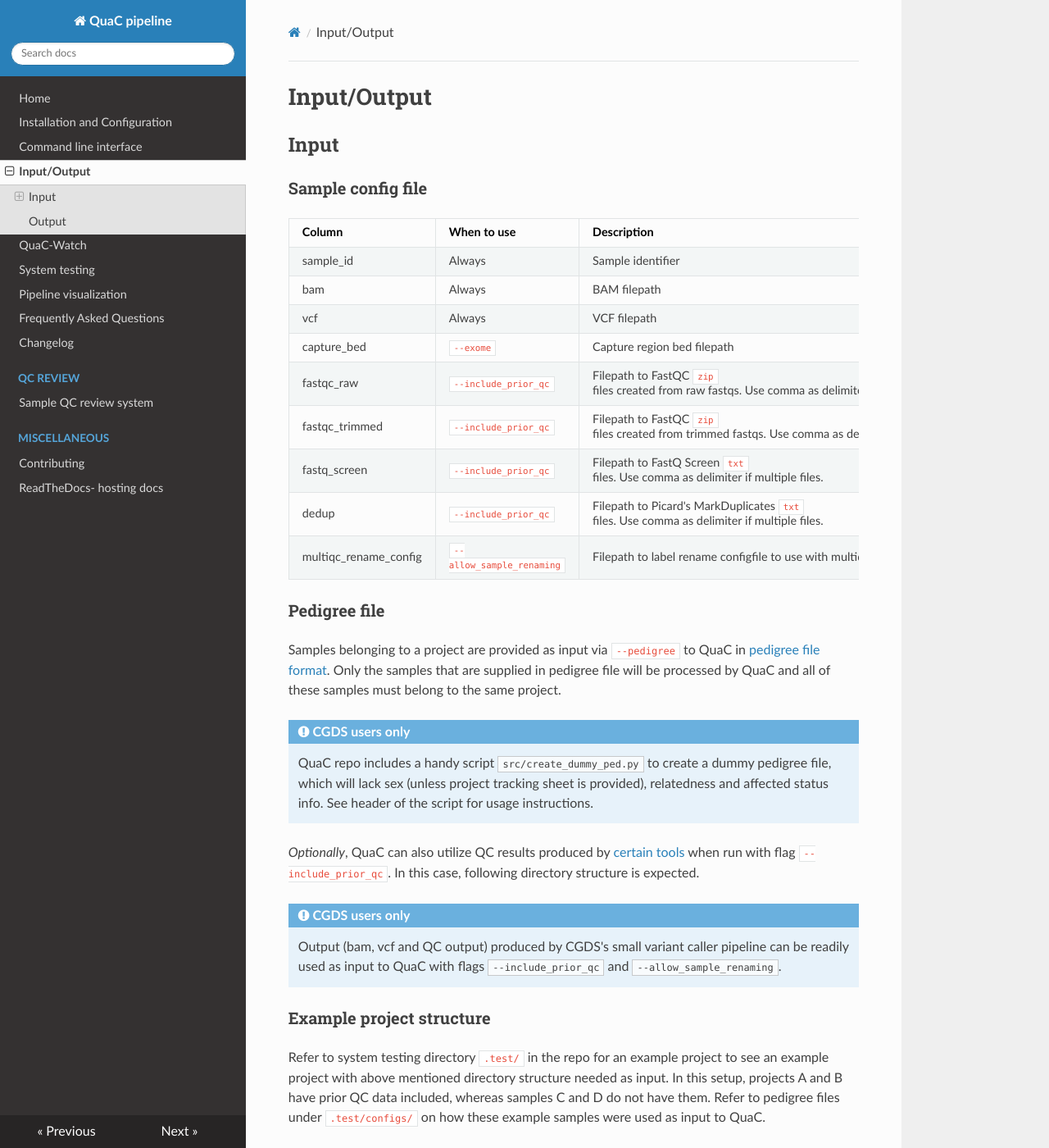
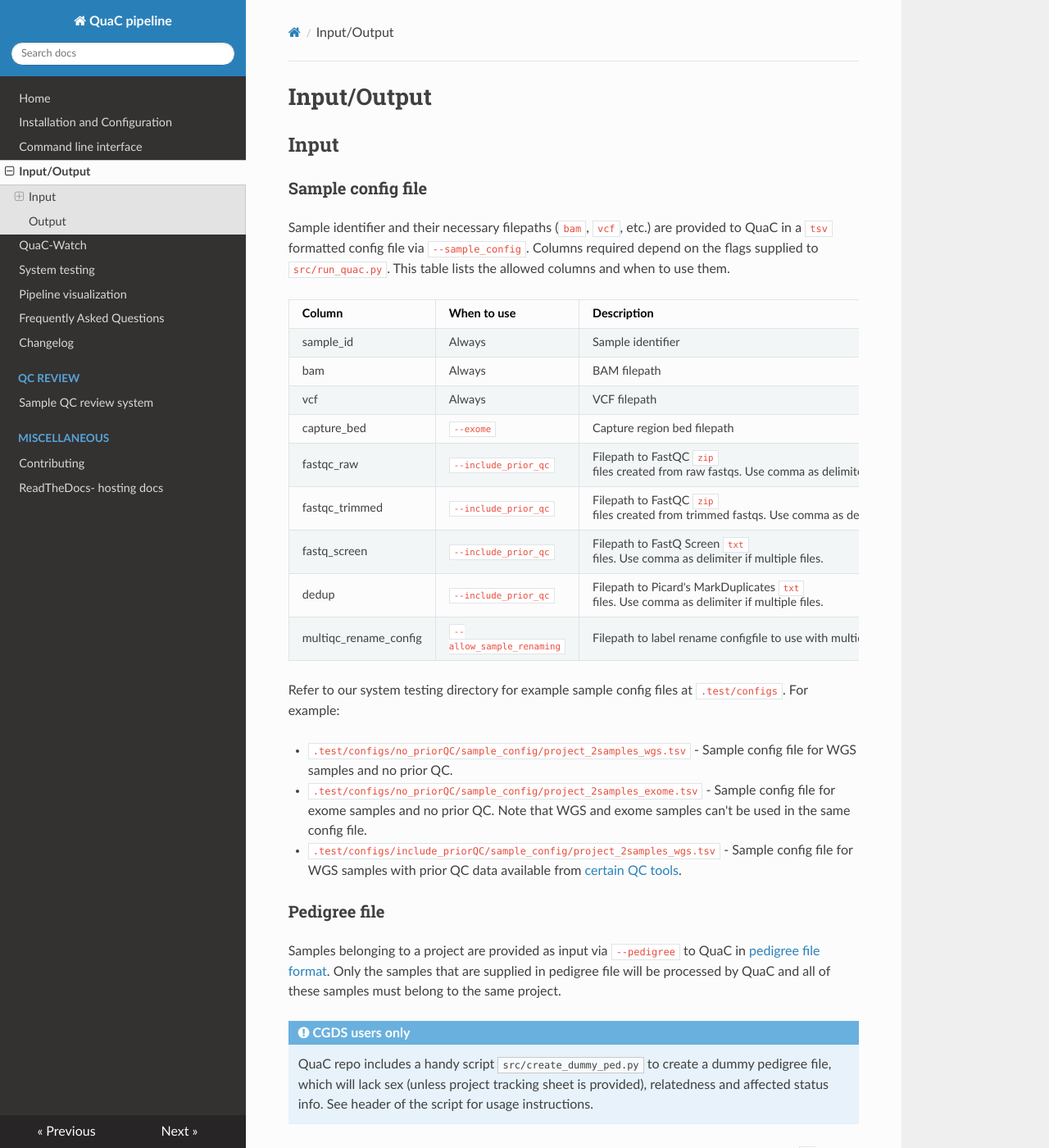
Before and after one commit to uab-cgds-worthey/quac, an MkDocs documentation site: the page built from docs/input_output.md, in a window 1280 px wide and 1400 px high. Shown: the whole window at 82% size. Built offline with MkDocs 1.6.1, drawn with Linux system fonts in a browser that asks for light colours; nearby versions of some CDN libraries.

Commit message:
adds desc for sample configfile

```diff
--- a/docs/input_output.md
+++ b/docs/input_output.md
@@ -3,6 +3,10 @@
 ## Input
 
 ### Sample config file
+
+Sample identifier and their necessary filepaths (`bam`, `vcf`, etc.) are provided to QuaC in a `tsv` formatted config
+file via `--sample_config`. Columns required depend on the flags supplied to `src/run_quac.py`. This table lists the
+allowed columns and when to use them.
 
 | Column                | When to use               | Description                                                                                           |
 | --------------------- | ------------------------- | ----------------------------------------------------------------------------------------------------- |
@@ -15,6 +19,15 @@
 | fastq_screen          | `--include_prior_qc`      | Filepath to FastQ Screen `txt` files. Use comma as delimiter if multiple files.                       |
 | dedup                 | `--include_prior_qc`      | Filepath to Picard's MarkDuplicates `txt` files. Use comma as delimiter if multiple files.            |
 | multiqc_rename_config | `--allow_sample_renaming` | Filepath to label rename configfile to use with multiqc                                               |
+
+Refer to our system testing directory for example sample config files at `.test/configs`. For example:
+
+* `.test/configs/no_priorQC/sample_config/project_2samples_wgs.tsv` - Sample config file for WGS samples and no prior
+  QC.
+* `.test/configs/no_priorQC/sample_config/project_2samples_exome.tsv` - Sample config file for exome samples and no
+  prior QC. Note that WGS and exome samples can't be used in the same config file.
+* `.test/configs/include_priorQC/sample_config/project_2samples_wgs.tsv` - Sample config file for WGS samples with prior
+  QC data available from [certain QC tools](./index.md#optional-qc-output-consumed-by-quac).
 
 ### Pedigree file
 
```
